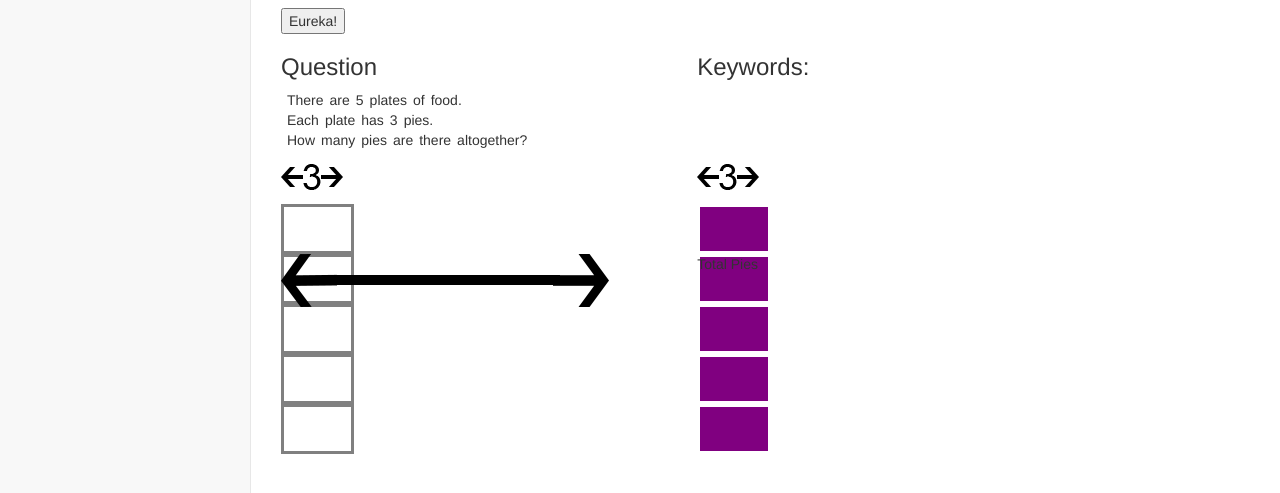
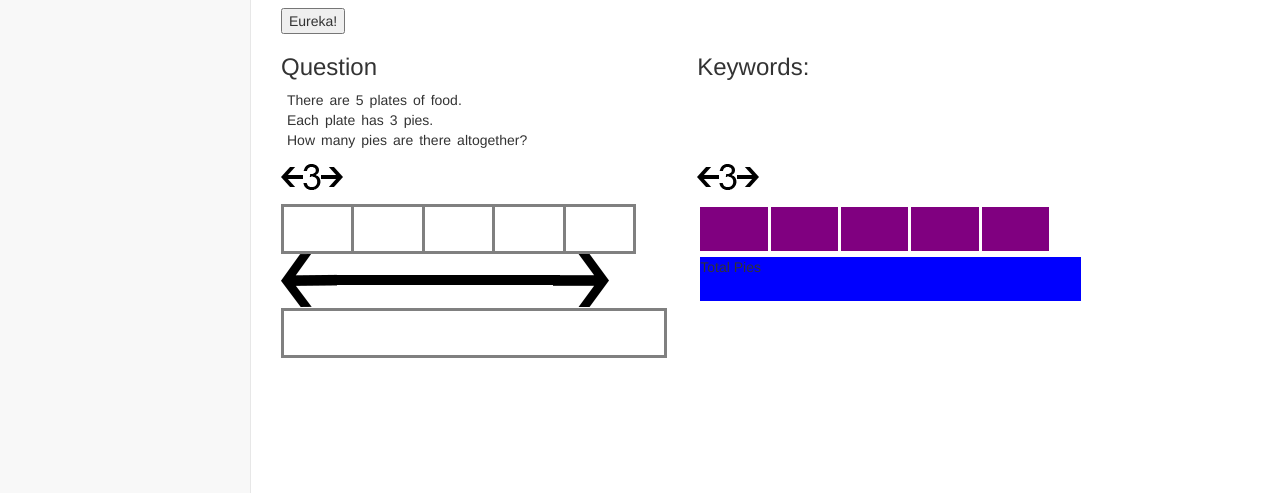
Before and after one commit to vic-kailiu/dip_test, a plain HTML site: page Working/question_generation.html in a window 1280 px wide. Both pictures are taken after a click on the button "Eureka!". Shown: the part 153-646 px from the top of the page. Drawn offline with Linux system fonts and the light colour scheme.

Commit message:
correction and totalbox

```diff
--- a/Working/css/questions.css
+++ b/Working/css/questions.css
@@ -12,16 +12,18 @@
 	width: 100%
 }
 
+.box, .box_model {
+	height: 100%;
+	margin-right:-3px;
+	display: inline-block;
+}
+
 .box {
-	height: 100%;
 	border: 3px solid grey;
-	margin-right:-3px;
 }
 
 .box_model {
-	height: 100%;
 	border: 3px solid transparent;
-	margin-right:-3px;
 }
 
 .model {
@@ -29,3 +31,21 @@
 	width: 100%;
 	background-color: purple;
 }
+
+.boxtotalpies, .boxtotalpiesmodel {
+	height: 50px;
+}
+
+.boxtotalpies {
+	border: 3px solid grey;
+}
+
+.boxtotalpiesmodel {
+	border: 3px solid transparent;
+}
+
+#totalpiesmodel {
+	height: 100%;
+	width: 100%;
+	background-color: blue;
+}
--- a/Working/js/sb-admin-2.js
+++ b/Working/js/sb-admin-2.js
@@ -122,7 +122,7 @@ function generateQuestion() {
 	}
 	content += "</div>"
 	dragDiv.innerHTML += content;
-	dragDiv.innerHTML += "<div class='boxtotalpiesmodel' id='boxtotalpiesmodel'>Total Pies</div>"
+	dragDiv.innerHTML += "<div class='boxtotalpiesmodel'><div id='totalpiesmodel'>Total Pies</div></div>"
 
 
 }
```
